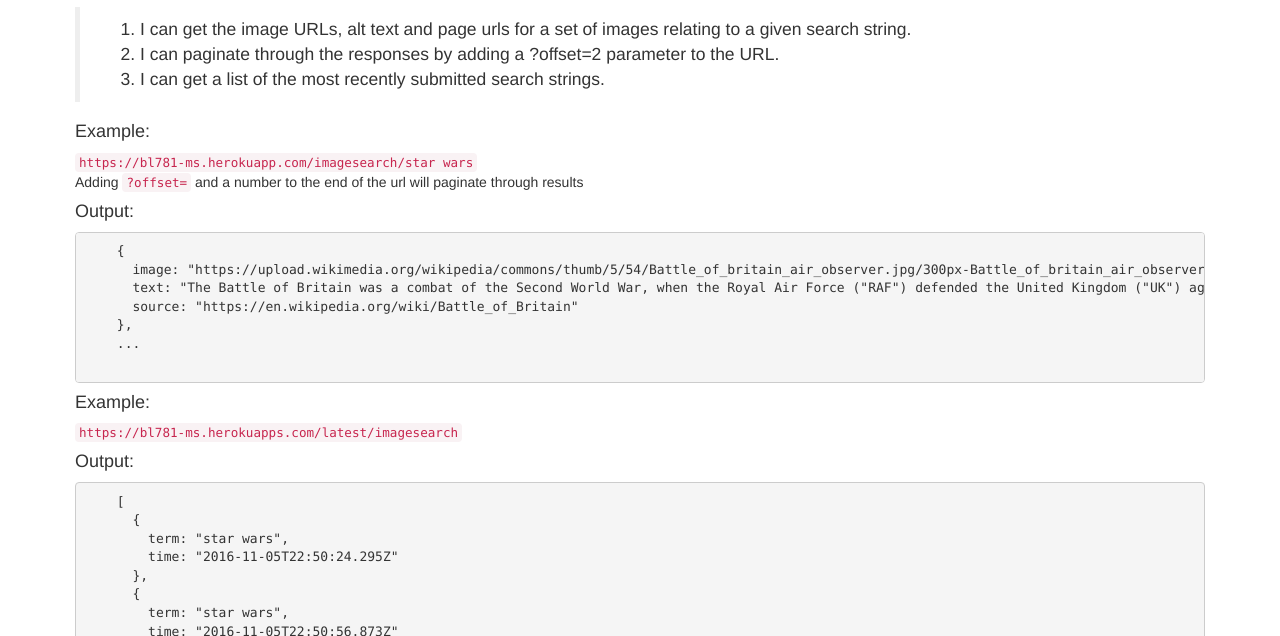
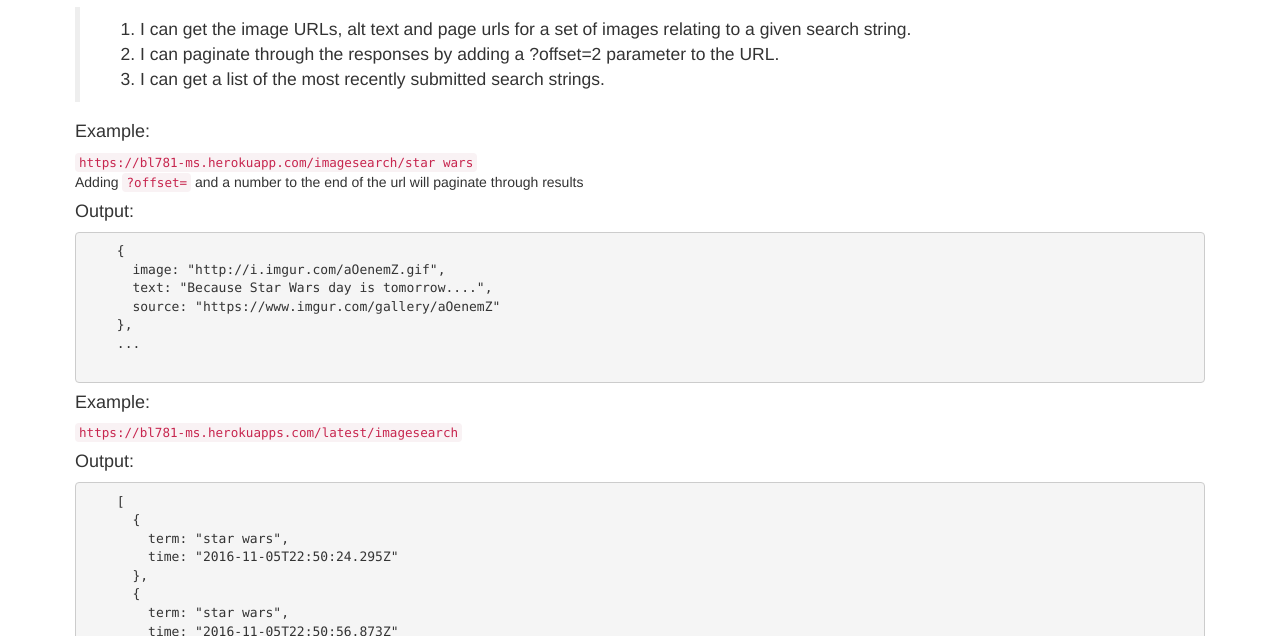
Before and after one commit to brandonlee781/fcc-microservices, a website: page pages/imagesearch.html in a window 1280 px wide. Shown: the part 164-800 px from the top of the page. Drawn offline with nearby package versions, Linux system fonts and the light colour scheme.

Commit message:
Changed image search example

```diff
--- a/pages/imagesearch.html
+++ b/pages/imagesearch.html
@@ -35,9 +35,9 @@
   <h4>Output:</h4>
   <pre>
     {
-      image: "https://upload.wikimedia.org/wikipedia/commons/thumb/5/54/Battle_of_britain_air_observer.jpg/300px-Battle_of_britain_air_observer.jpg",
-      text: "The Battle of Britain was a combat of the Second World War, when the Royal Air Force ("RAF") defended the United Kingdom ("UK") against the German Air ...",
-      source: "https://en.wikipedia.org/wiki/Battle_of_Britain"
+      image: "http://i.imgur.com/aOenemZ.gif",
+      text: "Because Star Wars day is tomorrow....",
+      source: "https://www.imgur.com/gallery/aOenemZ"
     },
     ...
   </pre>
```
